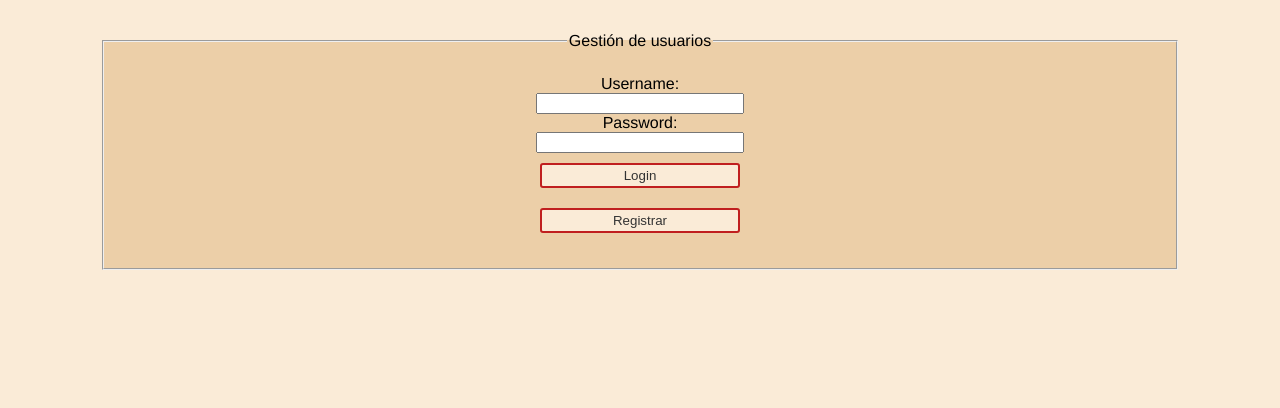
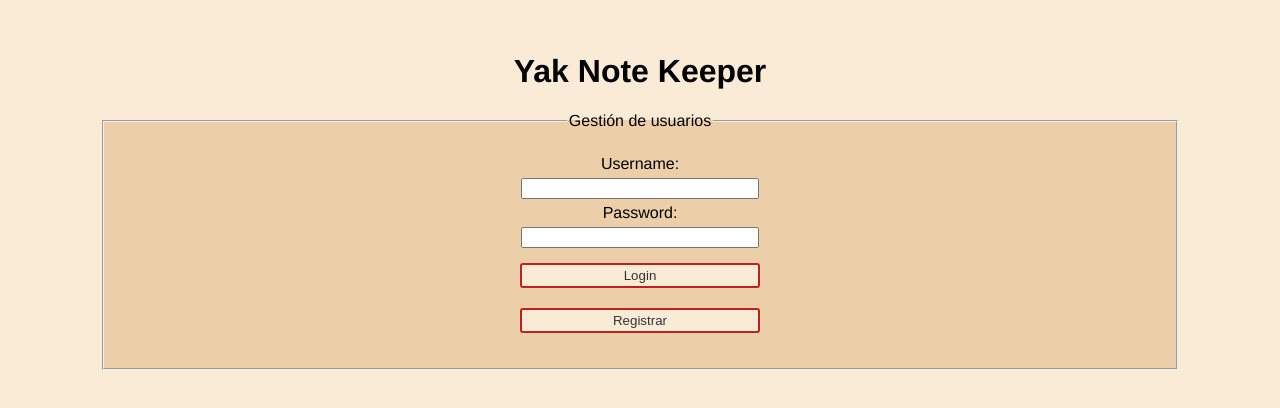
Before and after one commit to carlosfermed/yak-note-keeper-Frontend, a React (Vite) app: page / in a window 1280 px wide. Shown: the top 408 px of the page. Built offline with nearby package versions, Linux system fonts and the light colour scheme.

Commit message:
Añadido endpoint authtoken para mostrar datos sensibles. Rectificado nombre de la aplicación

```diff
--- a/src/App.css
+++ b/src/App.css
@@ -28,7 +28,7 @@ fieldset {
 
 .customButton {
     margin: 10px auto;
-    width: 200px;
+    width: 240px;
     padding: 3px;
     color: #333;
     border: 2px solid #c01f1f;
@@ -43,6 +43,6 @@ fieldset {
 }
 
 .customInput {
-    width: 200px;
-    margin: auto;
+    width: 230px;
+    margin: 5px auto;
 }
--- a/src/components/Formulario.jsx
+++ b/src/components/Formulario.jsx
@@ -10,7 +10,7 @@ const Formulario = ({ onUpdate }) => {
 
     const sendData = (e) => {
         e.preventDefault();
-        fetch("http://localhost:3000/protected", {
+        fetch("http://localhost:3000/authsession/protected", {
             method: "POST",
             body: JSON.stringify(note),
             headers: {
@@ -40,11 +40,10 @@ const Formulario = ({ onUpdate }) => {
         <>
             <form onSubmit={sendData}>
                 Contenido de la nota: <input type='text' name='content' className="customInput" value={note.content} onChange={addNote} />
-                <br />
-                <span className='tituloRadio'>Es importante: </span>
+                <span className='tituloRadio'>La nota es importante: </span>
                 SI <input type='radio' name='important' value='true' onChange={addNote} />
                 NO <input type='radio' name='important' value='false' onChange={addNote} />
-                <br /><br />
+                <br />
                 <button type="submit" className="customButton" title="Escribe la nota en la lista">Enviar datos (POST)</button>
             </form>
         </>
--- a/src/routes/Login.jsx
+++ b/src/routes/Login.jsx
@@ -10,7 +10,7 @@ const Login = ({ onLogin }) => {
         e.preventDefault();
 
         try {
-            const response = await axios.post("http://localhost:3000/login", {
+            const response = await axios.post("http://localhost:3000/authsession/login", {
                 username,
                 password
             }, {
@@ -24,7 +24,7 @@ const Login = ({ onLogin }) => {
                 throw new Error('El proceso de login ha fallado.');
             }
         } catch (error) {
-            console.error('Login error:', error.response.data);
+            console.error('Login error:', error.response.data.message);
         }
     };
 
@@ -32,7 +32,7 @@ const Login = ({ onLogin }) => {
         e.preventDefault();
 
         try {
-            const response = await axios.post("http://localhost:3000/register", {
+            const response = await axios.post("http://localhost:3000/authsession/register", {
                 username,
                 password
             });
@@ -52,6 +52,7 @@ const Login = ({ onLogin }) => {
 
     return (
         <div className="userForm">
+            <h1>Yak Note Keeper</h1>
             <fieldset>
                 <legend>Gestión de usuarios</legend>
                 <form onSubmit={handleLogin}>
--- a/src/routes/Notes.jsx
+++ b/src/routes/Notes.jsx
@@ -14,7 +14,7 @@ const Notes = ({ onLogout, userName }) => {
 
     // Promesa clásica.
     const fetchData = () => {
-        axios.get('http://localhost:3000/protected', {
+        axios.get('http://localhost:3000/authsession/protected', {
             withCredentials: true
         })
         .then(response => { setNotesArray(response.data) })
@@ -27,10 +27,25 @@ const Notes = ({ onLogout, userName }) => {
             }
         });
     }
+
+    const fetchSensitiveData = () => {
+        axios.get('http://localhost:3000/authtoken/protectedinfo', {
+            withCredentials: true
+        })
+        .then(response => console.log(response.data))
+        .catch(err => {
+            console.log("ERROR", err);
+            if (err.response && err.response.status === 401) {
+                console.error('No autorizado acceso a esta información.');
+            } else {
+                console.error('Error en la petición.');
+            }
+        });
+    }
     // Async/await
     const handleLogout = async () => {
         try {
-            const response = await axios.post('http://localhost:3000/logout', {}, { withCredentials: true });
+            const response = await axios.post('http://localhost:3000/authsession/logout', {}, { withCredentials: true });
 
             if (response.status === 200) {
                 console.log(response.data.message);
@@ -46,14 +61,16 @@ const Notes = ({ onLogout, userName }) => {
 
     return (
         <>
-            <h1>React Note Application</h1>
+            <h1>Yak Note Keeper</h1>
             <h3>Bienvenido/a <i>{userName}</i> </h3>
             <fieldset>
                 <legend>Manipulación de notas</legend>
                 <Formulario notesArray={notesArray} onUpdate={fetchData} />
-                <button onClick={() => setShowAll(!showAll)} className="customButton" title="Alterna la muestra de notas importantes">Mostrar Todo/Importantes</button>
+                <button onClick={() => setShowAll(!showAll)} className="customButton" title="Alterna la muestra de notas importantes">Mostrar Todo/Solo importantes</button>
                 <br />
                 <button onClick={fetchData} className="customButton" title="Solo en caso de borrar datos manualmente del fichero db.json">Actualizar notas (Fetch)</button>
+                <br />
+                <button onClick={fetchSensitiveData} className="customButton" title="Muestra información verificando al usuario a través de JWT">Datos privados (JWT)</button>
                 <br />
                 <button onClick={handleLogout} className="customButton" title="Finaliza la sesión">Cerrar sesión</button>
             </fieldset>
```
Lines whose indentation alone changed are shown as unchanged.
